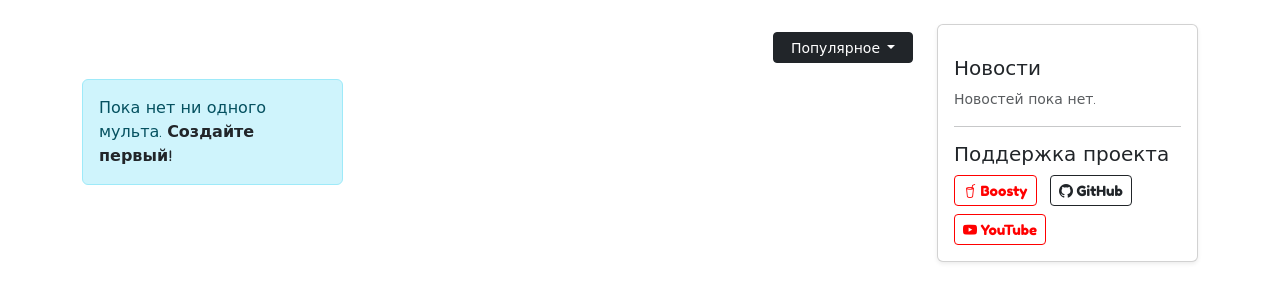
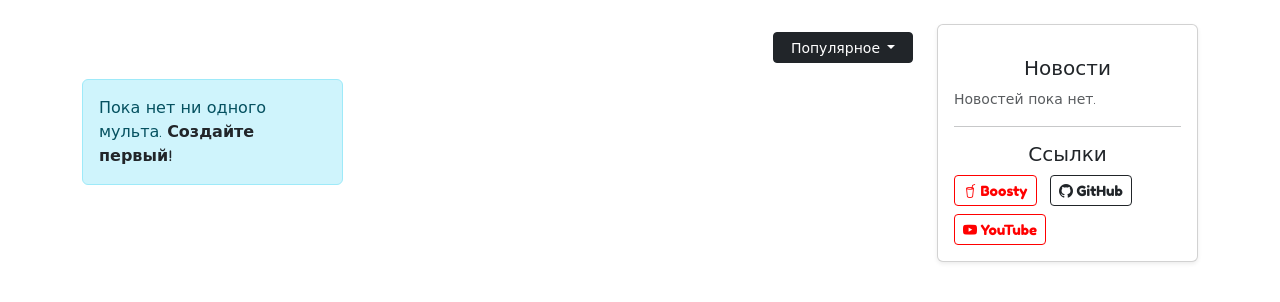
Before and after one commit to Ynt-dot/Ppaaaaa, a Django app: page / in a window 1280 px wide. Shown: the part 97-399 px from the top of the page. Run offline with Django 4.2, Linux system fonts and the light colour scheme; data that the repository does not hold is empty; some libraries are stand-ins or nearby versions.

Commit message:
Update index.html

```diff
--- a/cartoons/templates/cartoons/index.html
+++ b/cartoons/templates/cartoons/index.html
@@ -122,7 +122,7 @@
             <div class="card-body">
                 <!-- Блок новостей -->
                 <div class="mt-3">
-                    <h5>Новости</h5>
+                    <h5 class="text-center">Новости</h5>
                     <div class="small">
                         {{ news_content|safe }}
                     </div>
@@ -131,7 +131,7 @@
                 <!-- Виджет Discord — весь блок скрыт, показывается только если Discord доступен -->
                 <div id="discord-section" class="d-none mt-3">
                     <hr>
-                    <h5>Наш Discord</h5>
+                    <h5 class="text-center">Наш Discord</h5>
                     <iframe id="discord-iframe"
                             width="100%"
                             height="400"
@@ -143,7 +143,7 @@
 
                 <hr>
                 <div class="mt-3">
-                    <h5>Поддержка проекта</h5>
+                    <h5 class="text-center">Ссылки</h5>
                     <a class="btn btn-sm btn-red me-2" href="https://boosty.to/ppaaaaa" target="_blank">
                         <i class="bi bi-cup-straw"></i> Boosty
                     </a>
```
